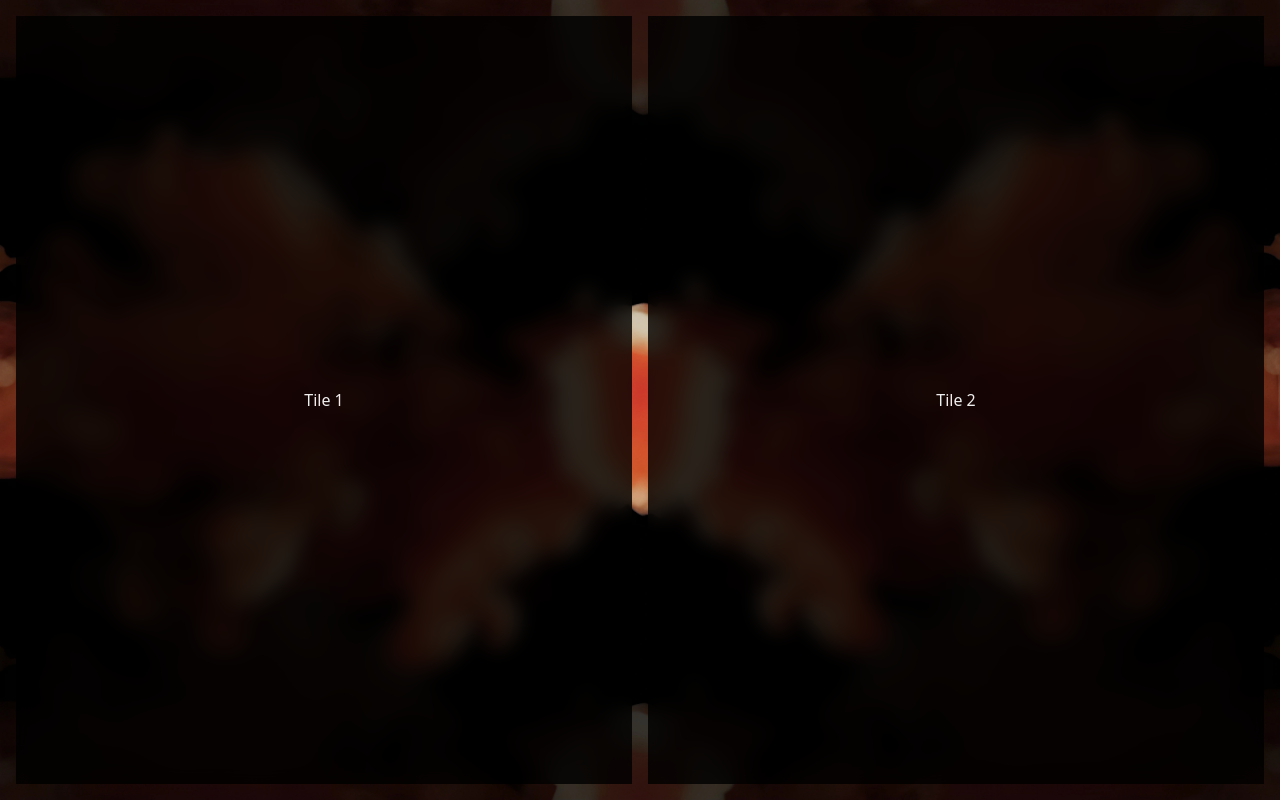
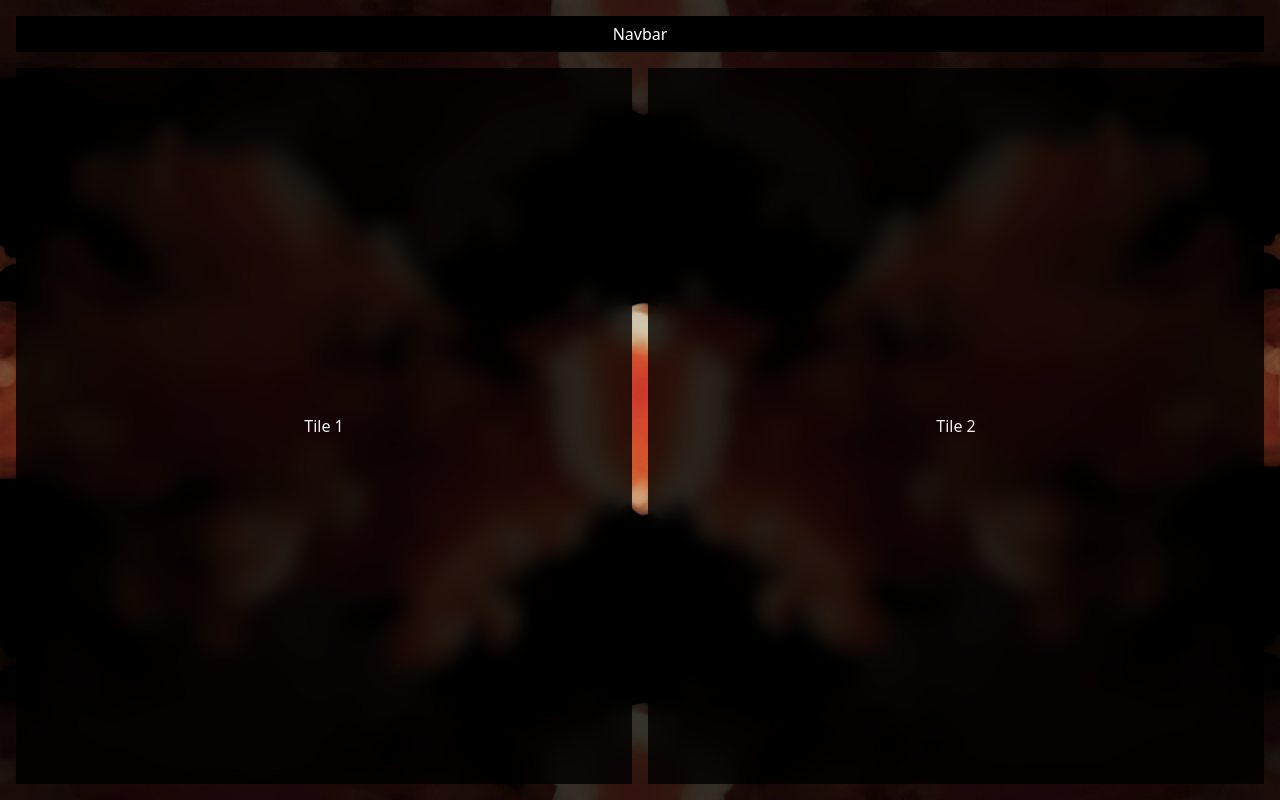
Before and after one commit to MateiSR/mateisr.com, a Next.js app: page / in a window 1280 px wide. Built offline with nearby package versions, Linux system fonts and the light colour scheme.

Commit message:
feat: navbar [skip ci]

```diff
--- /dev/null
+++ b/src/app/components/Navbar.tsx
@@ -0,0 +1,7 @@
+export default function Navbar() {
+  return (
+    <nav className="flex flex-row bg-black w-full p-1.5 justify-center items-center">
+      <div className="text-white">Navbar</div>
+    </nav>
+  );
+}
--- a/src/app/layout.tsx
+++ b/src/app/layout.tsx
@@ -1,6 +1,7 @@
 import type { Metadata } from "next";
 import { DM_Sans } from "next/font/google";
 import "./globals.css";
+import Navbar from "./components/Navbar";
 
 const dmSans = DM_Sans({
   variable: "--font-dm-sans",
@@ -20,8 +21,13 @@ export default function RootLayout({
 }>) {
   return (
     <html lang="en">
-      <body className={`${dmSans.variable} antialiased`}>
-        {children}
+      <body className={`${dmSans.variable} antialiased h-screen w-screen flex flex-col`}>
+        <div className="m-4 mb-0">
+          <Navbar />
+        </div>
+        <div className="flex-1 p-4">
+          {children}
+        </div>
       </body>
     </html>
   );
--- a/src/app/page.tsx
+++ b/src/app/page.tsx
@@ -1,6 +1,5 @@
 export default function Home() {
   return (
-    <div className="h-screen w-screen p-4">
       <div className="flex flex-row h-full w-full gap-4">
         <div className="tile flex flex-col items-center justify-center w-1/2 p-4">
           <p>Tile 1</p>
@@ -9,6 +8,5 @@ export default function Home() {
           <p>Tile 2</p>
         </div>
       </div>
-    </div>
   );
 }
```
